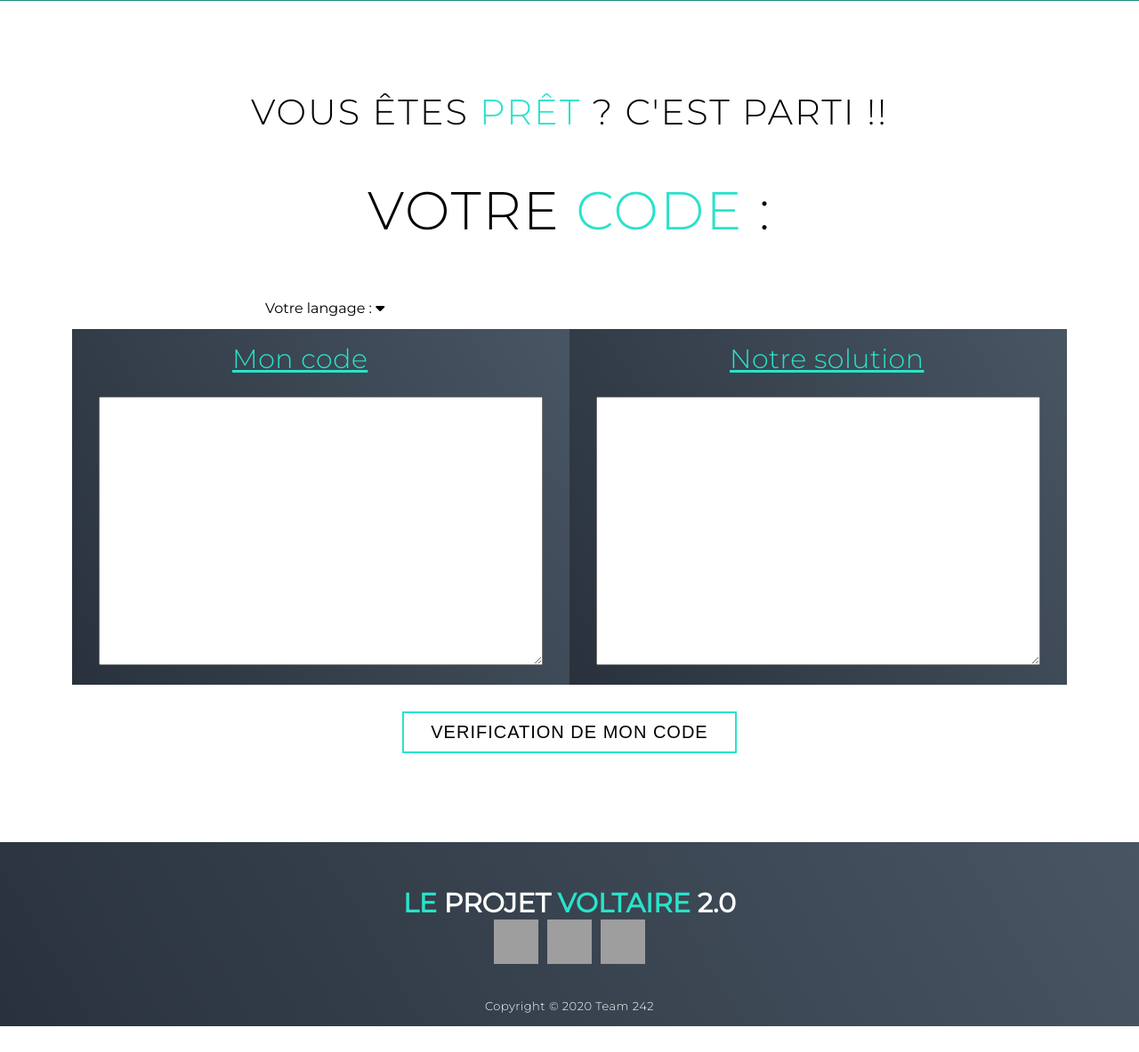
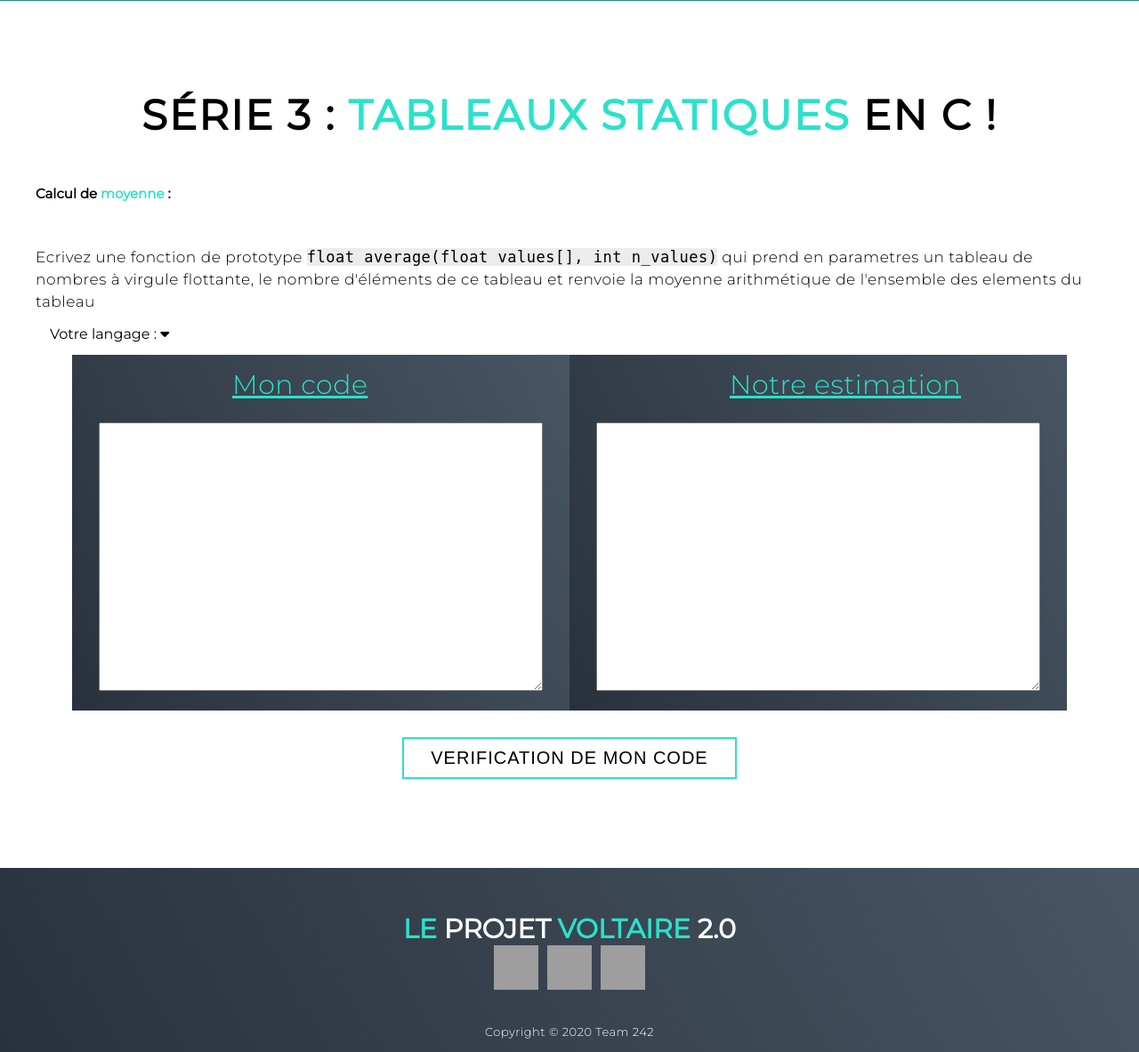
Before and after one commit to ktazi/BugDestructor, a Flask app: page / in a window 1280 px wide. Shown: the part 1667-2850 px from the top of the page at 89% size. Before the commit the page ends 2821 px from the top, so only its background shows below. Run offline with Flask 2, Linux system fonts and the light colour scheme; some libraries are stand-ins or nearby versions; grey boxes are pictures that could not be loaded.

Commit message:
site web fini

```diff
--- a/Interface/app.py
+++ b/Interface/app.py
@@ -1,5 +1,5 @@
 from flask import Flask, request, render_template
-
+from Dataset.prepare_data import return_prediction_moy
 app = Flask(__name__)
 
 pouet = ""
@@ -15,9 +15,8 @@ def index():
 def submit():
     text = request.form['text']
     fudge = text
-    text += "tamêrelapute"
+    text = return_prediction_moy(text)
     pouet = text
-
     return render_template('Interface/Index.html', pouet=pouet, fudge=fudge)
 
 
--- a/Interface/static/home.css
+++ b/Interface/static/home.css
@@ -667,3 +667,8 @@ p {
 	}
 }
 /* End  Media Query For Desktop */
+
+code {
+  font-family: monospace;
+	background-color: #ececec;
+}
--- a/Interface/templates/Interface/index.html
+++ b/Interface/templates/Interface/index.html
@@ -72,22 +72,21 @@
     <section id="interfaces">
         <div class="interfaces container">
             <div class="interfaces-header">
-                <section id="text_intro">
-                    <h1>Vous êtes <span>prêt</span> ? C'est parti !!</h1>
+                <section class="section-title">
+                    <h1>Série 3 :  <span>Tableaux statiques</span> en C !</h1>
                 </section>
-                <h1 class="section-title">Votre <span>code  </span>:</h1>
+                    <h1 id="text_intro">Calcul de <span>moyenne  </span>:</h1>
+                <div>
+                    <p>Ecrivez une fonction de prototype <code>float average(float values[], int n_values)</code> qui prend en parametres un tableau de nombres à virgule flottante, le nombre d'éléments de ce tableau et renvoie la moyenne arithmétique de l'ensemble des elements du tableau</p>
+                </div>
                 <div class="dropdown">
                     <button class="dropbtn">Votre langage :
                       <i class="fa fa-caret-down"></i>
                     </button>
                     <div class="dropdown-content">
-                      <a>Python</a>
-                      <a>JAVA</a>
-                      <a>C++</a>
-                      <a>C#</a>
-                      <a>HTML</a>
-                      <a>CSS</a>
+                      <a>C</a>
                     </div>
+
                 </div>
             </div>
 
@@ -109,11 +108,9 @@
                     </div>
                     <div class="interface-info">
                         <div class="text">
-                            <p>Notre solution</p>
+                            <p>Notre estimation</p>
                         </div>
                             <p>
-                                <label for="correction">
-                                </label>
                                 <br />
                                 <textarea id="solution" readonly="readonly" rows="20" cols="60">{{ pouet }}</textarea>
                             </p>
```
Also changed, not shown: Dataset/prepare_data.py (+4 -3 lines), 1 other file.
